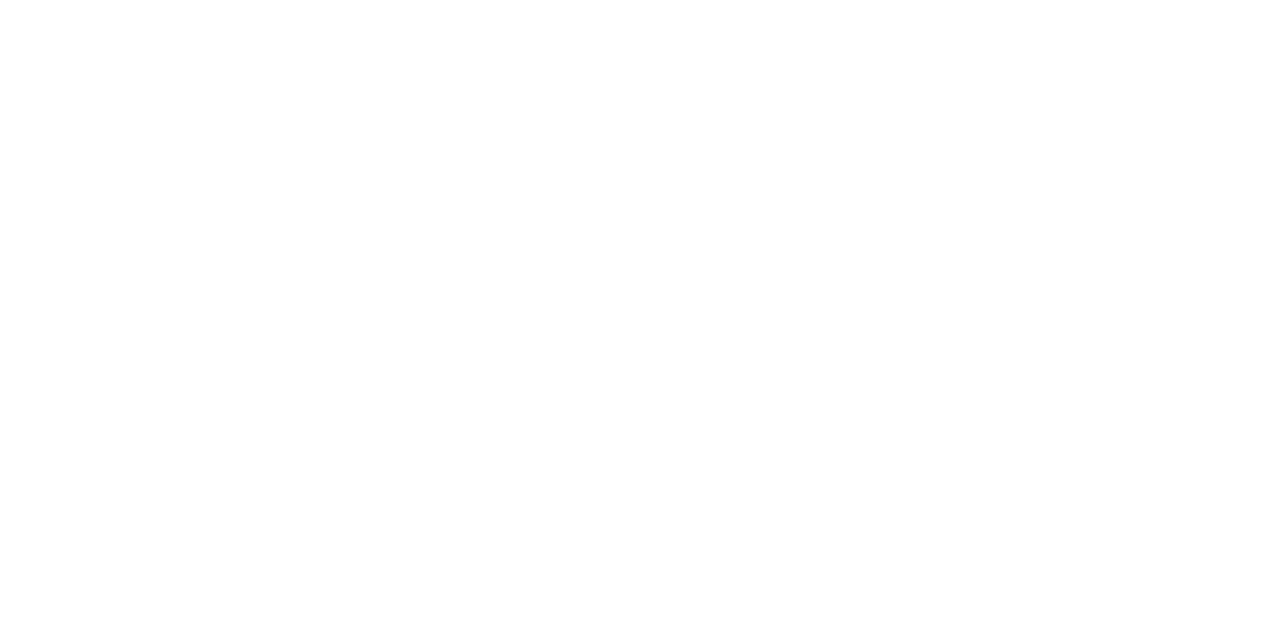
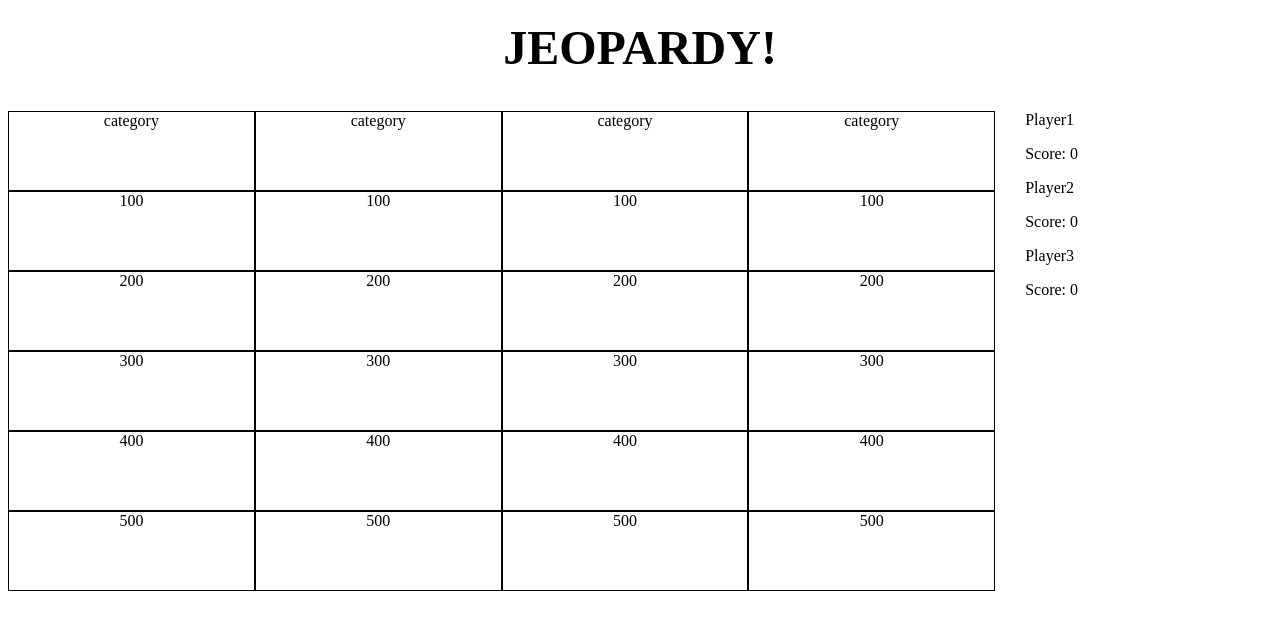
Before and after one commit to KylieStanley/Jeopardy, a plain HTML site: page index.html in a window 1280 px wide. Drawn offline with Linux system fonts and the light colour scheme.

Commit message:
Create structure of gameboard

```diff
--- a/index.html
+++ b/index.html
@@ -2,13 +2,65 @@
 <html lang="en">
 <head>
   <title>Jeopardy</title>
-  <style type="text/css" href="style.css"></style>
+  <link rel="stylesheet" type="text/css" href="style.css">
 </head>
 <body>
+  <header>
+    <h1>JEOPARDY!</h1>
+  </header>
+  <div class="container">
+    <main class="game-board">
+      <ul class="category category1">
+        <li>category</li>
+        <li>100</li>
+        <li>200</li>
+        <li>300</li>
+        <li>400</li>
+        <li>500</li>
+      </ul>
+      <ul class="category category2">
+        <li>category</li>
+        <li>100</li>
+        <li>200</li>
+        <li>300</li>
+        <li>400</li>
+        <li>500</li>
+      </ul>
+      <ul class="category category3">
+        <li>category</li>
+        <li>100</li>
+        <li>200</li>
+        <li>300</li>
+        <li>400</li>
+        <li>500</li>
+      </ul>
+      <ul class="category category4">
+        <li>category</li>
+        <li>100</li>
+        <li>200</li>
+        <li>300</li>
+        <li>400</li>
+        <li>500</li>
+      </ul>
+    </main>
+    <aside class="players">
+        <p>Player1</p>
+        <p>Score: 0</p>
+        <p>Player2</p>
+        <p>Score: 0</p>
+        <p>Player3</p>
+        <p>Score: 0</p>
+
+    </aside>
+  </div>
+
+
+
+  <script type="text/javascript" src="lib/jeopardy-datasets.js"></script>
   <script type="text/javascript" src="lib/Player.js"></script>
   <script type="text/javascript" src="lib/Question.js"></script>
+  <script type="text/javascript" src="lib/DailyDouble.js"></script>
   <script type="text/javascript" src="lib/Game.js"></script>
   <script type="text/javascript" src="lib/index.js"></script>
-  <script type="text/javascript" src="lib/jeopardy-datasets.js"></script>
 </body>
 </html>
--- a/style.css
+++ b/style.css
@@ -0,0 +1,33 @@
+* {
+  box-sizing: border-box;
+}
+
+h1 {
+  text-align: center;
+  font-size: 3em;
+  margin: 20px 0;
+}
+
+ul {
+  list-style-type: none;
+  padding: 0;
+  flex: 1;
+}
+
+li {
+  border: 1px solid black;
+  text-align: center;
+  height: 80px;
+}
+
+.container {
+  display: grid;
+  grid-template-columns: 4fr 1fr;
+  grid-gap: 30px;
+}
+
+.game-board {
+  display: flex;
+  justify-content: space-around;
+  height: 500px;
+}
```
